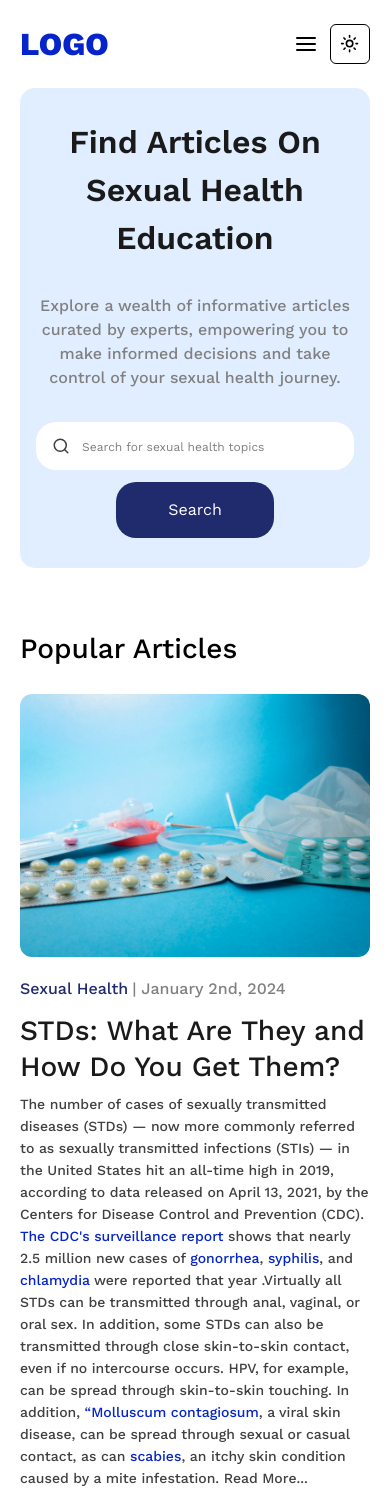
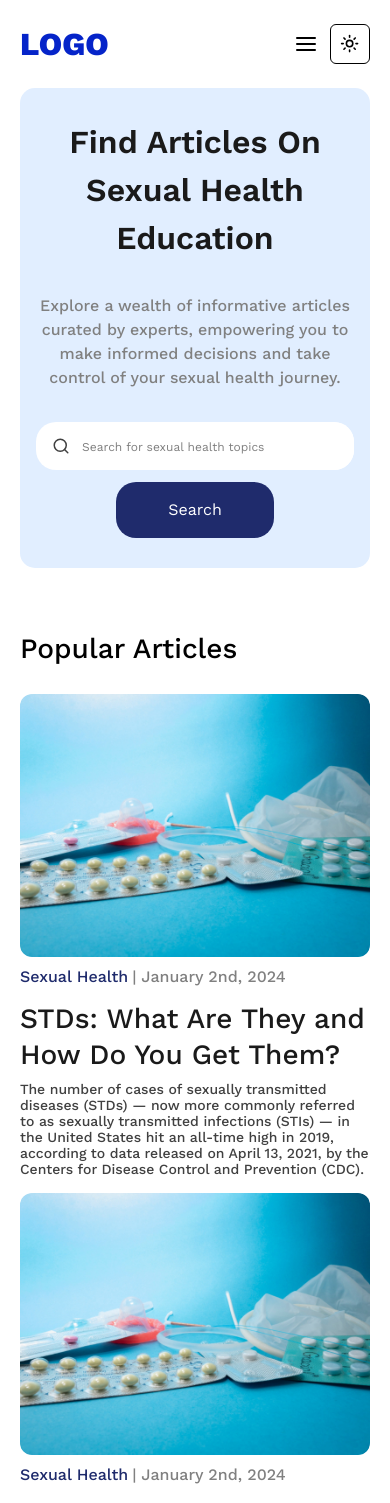
Before and after one commit to Perpy-del/BeeAware, a Next.js app: page /articles in a window 390 px wide. Shown: the top 1503 px of the page. Built offline with nearby package versions, Linux system fonts and the light colour scheme.

Commit message:
refactor: refactor adding responsiveness to popular article section

```diff
--- a/components/ArticlesComponents/ArticleCardComponent.tsx
+++ b/components/ArticlesComponents/ArticleCardComponent.tsx
@@ -22,13 +22,13 @@ const ArticleCardComponent = (props: Props) => {
         />
       </div>
       <div className="flex gap-1 pb-3 pt-2">
-        <h4 className="font-ba_normal text-baPrimary">{props.focus}</h4>
-        <span className="font-ba_normal text-baSubtle">| {props.date}</span>
+        <h4 className="font-ba_normal text-baPrimary 3xl:text-headerFive">{props.focus}</h4>
+        <span className="font-ba_normal text-baSubtle 3xl:text-headerFive">| {props.date}</span>
       </div>
-      <h1 className="text-headerFour font-ba_normal leading-9 pb-2 text-baDark dark:text-baSubtle cursor-pointer hover:underline">
+      <h1 className="text-headerFour 3xl:text-headerTwo font-ba_normal leading-9 pb-2 text-baDark dark:text-baSubtle cursor-pointer hover:underline">
         {props.topic}
       </h1>
-      <p className="text-smallSize font-ba_normal leading-4 text-baBody dark:text-baLight">
+      <p className="text-smallSize 3xl:text-headerFour font-ba_normal leading-4 text-baBody dark:text-baLight 3xl:leading-9">
         {props.sub}
       </p>
     </div>
--- /dev/null
+++ b/components/ArticlesComponents/ArticleReadMoreComponent.tsx
@@ -0,0 +1,90 @@
+import Image from 'next/image';
+import { lastArticle } from './PopularArticleComponent';
+
+type Props = {};
+
+const ArticleReadMoreComponent = (props: Props) => {
+  return (
+    <div className="lg:flex sm:hidden lg:flex-row sm:gap-3 lg:gap-5 sm:mx-5 lg:mx-20 pb-10 3xl:pb-20 lg:items-center">
+      <div className='h-full w-[25%]'>
+        <Image
+          src={lastArticle?.image}
+          width={400}
+          height={300}
+          alt="Article Image"
+          className="object-center object-cover rounded-xl"
+          loading="lazy"
+        />
+      </div>
+      <div className='w-[100%]'>
+        <div className="flex gap-1 pb-3 pt-2">
+          <h4 className="font-ba_normal text-baPrimary 3xl:text-headerFive">
+            {lastArticle?.focus}
+          </h4>
+          <span className="font-ba_normal text-baSubtle 3xl:text-headerFive">
+            | {lastArticle.date}
+          </span>
+        </div>
+        <h1 className="text-headerFour 3xl:text-headerTwo font-ba_normal leading-9 pb-2 text-baDark dark:text-baSubtle cursor-pointer hover:underline">
+          {lastArticle.topic}
+        </h1>
+        <p className="text-smallSize 3xl:text-headerFour font-ba_normal text-baBody dark:text-baLight leading-[22px] 3xl:leading-9">
+          The number of cases of sexually transmitted diseases (STDs) — now more
+          commonly referred to as sexually transmitted infections (STIs) — in
+          the United States hit an all-time high in 2019, according to data
+          released on April 13, 2021, by the Centers for Disease Control and
+          Prevention (CDC).{' '}
+          <a
+            href="https://www.cdc.gov/std/statistics/default.htm"
+            className="text-baSecondary hover:underline"
+          >
+            The CDC&apos;s surveillance report
+          </a>{' '}
+          shows that nearly 2.5 million new cases of{' '}
+          <a
+            href="https://www.everydayhealth.com/gonorrhea/guide"
+            className="text-baSecondary hover:underline"
+          >
+            gonorrhea
+          </a>
+          ,{' '}
+          <a
+            href="https://www.everydayhealth.com/syphilis/guide"
+            className="text-baSecondary hover:underline"
+          >
+            syphilis
+          </a>
+          , and{' '}
+          <a
+            href="https://www.everydayhealth.com/chlamydia/guide"
+            className="text-baSecondary hover:underline"
+          >
+            chlamydia
+          </a>{' '}
+          were reported that year .Virtually all STDs can be transmitted through
+          anal, vaginal, or oral sex. In addition, some STDs can also be
+          transmitted through close skin-to-skin contact, even if no intercourse
+          occurs. HPV, for example, can be spread through skin-to-skin touching.
+          In addition,{' '}
+          <a
+            href="https://www.everydayhealth.com/molluscum-contagiosum/guide/"
+            className="text-baSecondary hover:underline"
+          >
+            “Molluscum contagiosum
+          </a>
+          , a viral skin disease, can be spread through sexual or casual
+          contact, as can{' '}
+          <a
+            href="https://www.everydayhealth.com/infectious-diseases/symptoms/how-know-those-bites-are-scabies/"
+            className="text-baSecondary hover:underline"
+          >
+            scabies
+          </a>
+          , an itchy skin condition caused by a mite infestation. Read More...
+        </p>
+      </div>
+    </div>
+  );
+};
+
+export default ArticleReadMoreComponent;
--- a/components/ArticlesComponents/PopularArticleComponent.tsx
+++ b/components/ArticlesComponents/PopularArticleComponent.tsx
@@ -1,99 +1,59 @@
-import React from 'react';
 import ArticleCardComponent from './ArticleCardComponent';
 import { articlesData } from '@/data';
 import ArticleInterface from '@/interfaces/ArticleInterface';
 import Image from 'next/image';
+import ArticleReadMoreComponent from './ArticleReadMoreComponent';
 
 type Props = {};
 
+export const lastArticle: ArticleInterface = articlesData[articlesData.length - 1];
+
 const PopularArticleComponent = (props: Props) => {
-  const lastArticle: ArticleInterface = articlesData[articlesData.length - 1];
 
   return (
-    <div className="sm:pb-14 lg:pb-24">
+    <div className="sm:pb-14 lg:pb-24 3xl:px-20">
       <h1 className="sm:text-headerFour lg:text-headerTwo sm:font-ba_normal lg:font-ba_large sm:pb-6 lg:pb-5 sm:mx-5 lg:mx-20">
         Popular Articles
       </h1>
-      <div className="flex sm:flex-col lg:flex-row sm:gap-3 lg:gap-10 sm:mx-5 lg:mx-20 pb-10">
-        <Image
-          src={lastArticle?.image}
-          width={400}
-          height={300}
-          alt="Article Image"
-          className="object-center object-cover rounded-xl"
-          loading="lazy"
-        />
-        <div>
-          <div className="flex gap-1 pb-3 pt-2">
-            <h4 className="font-ba_normal text-baPrimary">
-              {lastArticle?.focus}
-            </h4>
-            <span className="font-ba_normal text-baSubtle">
-              | {lastArticle.date}
-            </span>
-          </div>
-          <h1 className="text-headerFour font-ba_normal leading-9 pb-2 text-baDark dark:text-baSubtle cursor-pointer hover:underline">
-            {lastArticle.topic}
-          </h1>
-          <p className="text-smallSize font-ba_normal text-baBody dark:text-baLight leading-[22px]">
-            The number of cases of sexually transmitted diseases (STDs) — now
-            more commonly referred to as sexually transmitted infections (STIs)
-            — in the United States hit an all-time high in 2019, according to
-            data released on April 13, 2021, by the Centers for Disease Control
-            and Prevention (CDC).{' '}
-            <a
-              href="https://www.cdc.gov/std/statistics/default.htm"
-              className="text-baSecondary hover:underline"
-            >
-              The CDC&apos;s surveillance report
-            </a>{' '}
-            shows that nearly 2.5 million new cases of{' '}
-            <a
-              href="https://www.everydayhealth.com/gonorrhea/guide"
-              className="text-baSecondary hover:underline"
-            >
-              gonorrhea
-            </a>
-            ,{' '}
-            <a
-              href="https://www.everydayhealth.com/syphilis/guide"
-              className="text-baSecondary hover:underline"
-            >
-              syphilis
-            </a>
-            , and{' '}
-            <a
-              href="https://www.everydayhealth.com/chlamydia/guide"
-              className="text-baSecondary hover:underline"
-            >
-              chlamydia
-            </a>{' '}
-            were reported that year .Virtually all STDs can be transmitted
-            through anal, vaginal, or oral sex. In addition, some STDs can also
-            be transmitted through close skin-to-skin contact, even if no
-            intercourse occurs. HPV, for example, can be spread through
-            skin-to-skin touching. In addition,{' '}
-            <a
-              href="https://www.everydayhealth.com/molluscum-contagiosum/guide/"
-              className="text-baSecondary hover:underline"
-            >
-              “Molluscum contagiosum
-            </a>
-            , a viral skin disease, can be spread through sexual or casual
-            contact, as can{' '}
-            <a
-              href="https://www.everydayhealth.com/infectious-diseases/symptoms/how-know-those-bites-are-scabies/"
-              className="text-baSecondary hover:underline"
-            >
-              scabies
-            </a>
-            , an itchy skin condition caused by a mite infestation. Read More...
-          </p>
-        </div>
+      <ArticleReadMoreComponent />
+      {/* Tablet */}
+      <div className="md:grid grid-cols-2 sm:hidden lg:hidden gap-4 sm:mx-5 lg:mx-20">
+        {articlesData
+          .slice(0, 4)
+          .map((article: ArticleInterface, index: number) => {
+            return (
+              <ArticleCardComponent
+                key={index}
+                focus={article?.focus}
+                date={article?.date}
+                topic={article?.topic}
+                sub={article?.sub}
+                image={article?.image}
+              />
+            );
+          })}
       </div>
-      <div className="flex sm:flex-col lg:flex-row gap-4 sm:mx-5 lg:mx-20">
+      {/* Desktop */}
+      <div className="sm:flex lg:flex sm:flex-col 3xl:hidden md:hidden lg:flex-row gap-4 sm:mx-5 lg:mx-20">
         {articlesData
           .slice(0, 3)
+          .map((article: ArticleInterface, index: number) => {
+            return (
+              <ArticleCardComponent
+                key={index}
+                focus={article?.focus}
+                date={article?.date}
+                topic={article?.topic}
+                sub={article?.sub}
+                image={article?.image}
+              />
+            );
+          })}
+      </div>
+      {/* Screens larger than 2559px */}
+      <div className="sm:hidden 3xl:flex gap-4 sm:mx-5 lg:mx-20">
+        {articlesData
+          .slice(0, 4)
           .map((article: ArticleInterface, index: number) => {
             return (
               <ArticleCardComponent
```
